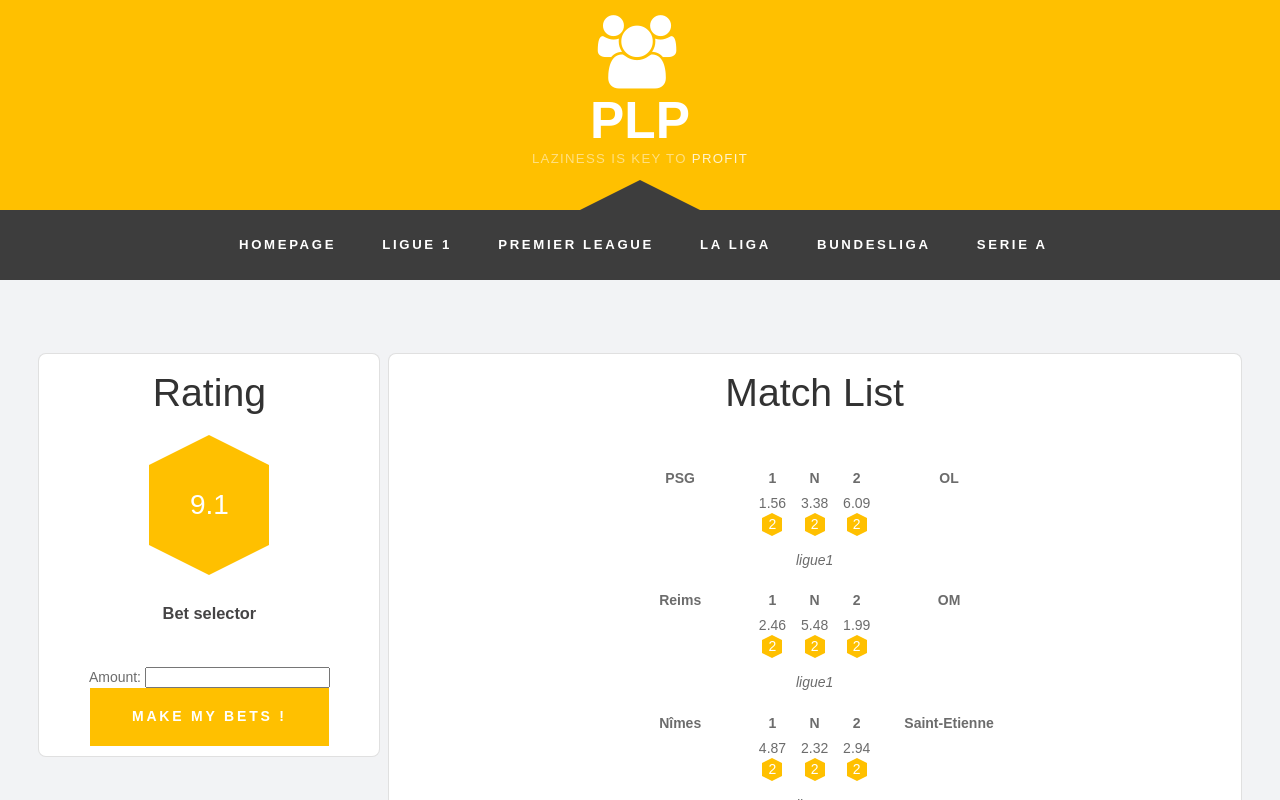
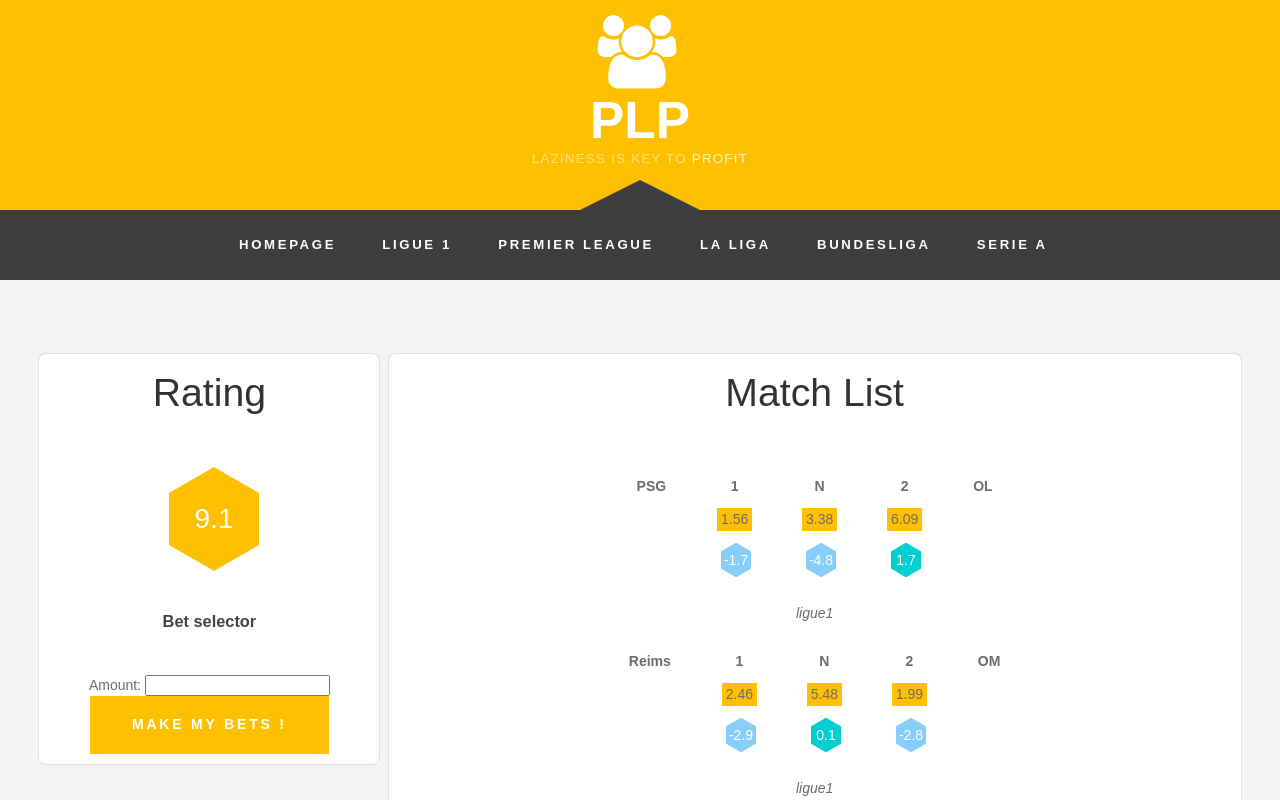
Before and after one commit to M-Garrigues/PLP, a Vue app in the folder web/: page / in a window 1280 px wide. Shown: the top 800 px of the page. Built offline with nearby package versions, Linux system fonts and the light colour scheme.

Commit message:
update colored hexagon of the indicator

```diff
--- a/web/src/assets/template/main.css
+++ b/web/src/assets/template/main.css
@@ -997,39 +997,56 @@ ul.contact li a.icon-rss:before
 {
 	margin-top: 10em;
 }
-.hexagonLittle {
-	margin: 0 auto 1em auto;
-	width: 20px;
-	height: 13.3px;
-	line-height: 13.3px;
-	background: #FFC000;
-	position: relative;
-	text-align: center;
+.hex {
+	overflow: hidden;
+	visibility: hidden;
+	-webkit-transform: rotate(120deg);
+	-moz-transform: rotate(120deg);
+	-ms-transform: rotate(120deg);
+	-o-transform: rotate(120deg);
+	transform: rotate(120deg);
+	cursor: pointer;
 	color: #FFF;
-	font-size: 1em;
+	position: center;
 }
-.hexagonLittle:before {
-	content: "";
-	position: absolute;
-	top: -5px;
-	left: 0;
-	width: 0;
-	height: 0;
-	border-left: 10px solid transparent;
-	border-right: 10px solid transparent;
-	border-bottom: 5px solid #FFC000;
+.hex1 {
+	width: 30px;
+	height: 60px;
+	line-height: 60px;
+	margin: -12px 0 0 3px;
 }
-.hexagonLittle:after {
-	content: "";
-	position: absolute;
-	bottom: -5px;
-	left: 0;
-	width: 0;
-	height: 0;
-	border-left: 10px solid transparent;
-	border-right: 10px solid transparent;
-	border-top: 5px solid #FFC000;
+.hex2 {
+	width: 90px;
+	height: 180px;
+	line-height: 180px;
+	margin: -36px 0 0 9px;
+	font-size: 2em;
+
 }
+.hex-in1 {
+	overflow: hidden;
+	width: 100%;
+	height: 100%;
+	-webkit-transform: rotate(-60deg);
+	-moz-transform: rotate(-60deg);
+	-ms-transform: rotate(-60deg);
+	-o-transform: rotate(-60deg);
+	transform: rotate(-60deg);
+}
+.hex-in2 {
+	width: 100%;
+	height: 100%;
+	background-repeat: no-repeat;
+	background-position: 50%;
+	background-color: #FFC000;
+	visibility: visible;
+	-webkit-transform: rotate(-60deg);
+	-moz-transform: rotate(-60deg);
+	-ms-transform: rotate(-60deg);
+	-o-transform: rotate(-60deg);
+	transform: rotate(-60deg);
+}
+
 .hexagon {
 	margin: 0 auto 2em auto;
 	width: 120px;
--- a/web/src/components/in-wrapper/Match.vue
+++ b/web/src/components/in-wrapper/Match.vue
@@ -1,7 +1,7 @@
 <template>
     <div id="row">
         <div id="content">
-            <table align="center" width=65%>
+            <table align="center" width=65% style="border-spacing: 50px 10px">
                 <tr>
                     <th width=35% >{{H_team}}</th>
                     <th width=10%>1</th>
@@ -11,16 +11,16 @@
                 </tr>
                 <tr>
                     <td/>
-                    <td>{{H_cote}}</td>
-                    <td>{{D_cote}}</td>
-                    <td>{{A_cote}}</td>
+                    <td style="background-color: #FFC000">{{H_cote}}</td>
+                    <td style="background-color: #FFC000">{{D_cote}}</td>
+                    <td style="background-color: #FFC000">{{A_cote}}</td>
                     <td/>
                 </tr>
                 <tr>
                     <td/>
-                    <td><div class="hexagonLittle"><span>{{H_ind}}</span></div></td>
-                    <td><div class="hexagonLittle"><span>{{D_ind}}</span></div></td>
-                    <td><div class="hexagonLittle"><span>{{A_ind}}</span></div></td>
+                    <td align="center"><div class="hex hex1"><div class="hex-in1"><div class="hex-in2" :style="`background-color:${indicatorColor(H_ind)}`"><span>{{H_ind}}</span></div></div></div></td>
+                    <td align="center"><div class="hex hex1"><div class="hex-in1"><div class="hex-in2" :style="`background-color:${indicatorColor(D_ind)}`"><span>{{D_ind}}</span></div></div></div></td>
+                    <td align="center"><div class="hex hex1"><div class="hex-in1"><div class="hex-in2" :style="`background-color:${indicatorColor(A_ind)}`"><span>{{A_ind}}</span></div></div></div></td>
                     <td/>
                 </tr>
             </table>
@@ -43,7 +43,12 @@
             "A_cote",
             "A_ind",
             "league"
-        ]
+        ],
+        methods: {
+            indicatorColor: function(indicator) {
+                return indicator > 0 ? "#00CED1" : "#87CEFA";
+            },
+        }
     }
 </script>
 
--- a/web/src/components/in-wrapper/MatchList.vue
+++ b/web/src/components/in-wrapper/MatchList.vue
@@ -27,11 +27,11 @@
                         H_team : "PSG",
                         A_team : "OL",
                         H_cote : 1.56,
-                        H_ind  : 2,
+                        H_ind  : -1.7,
                         D_cote : 3.38,
-                        D_ind  : 2,
+                        D_ind  : -4.8,
                         A_cote : 6.09,
-                        A_ind  : 2,
+                        A_ind  : 1.7,
                         league : "ligue1"
                     },
                     {
@@ -39,11 +39,11 @@
                         H_team : "Reims",
                         A_team : "OM",
                         H_cote : 2.46,
-                        H_ind  : 2,
+                        H_ind  : -2.9,
                         D_cote : 5.48,
-                        D_ind  : 2,
+                        D_ind  : 0.1,
                         A_cote : 1.99,
-                        A_ind  : 2,
+                        A_ind  : -2.8,
                         league : "ligue1"
                     },
                     {
@@ -51,11 +51,11 @@
                         H_team : "Nîmes",
                         A_team : "Saint-Etienne",
                         H_cote : 4.87,
-                        H_ind  : 2,
+                        H_ind  : 0.9,
                         D_cote : 2.32,
-                        D_ind  : 2,
+                        D_ind  : -4.3,
                         A_cote : 2.94,
-                        A_ind  : 2,
+                        A_ind  : -4.2,
                         league : "ligue1"
                     },
                     {
@@ -63,11 +63,11 @@
                         H_team : "Liverpool",
                         A_team : "Bournemouth",
                         H_cote : 1.56,
-                        H_ind  : 2,
+                        H_ind  : 2.1,
                         D_cote : 3.38,
-                        D_ind  : 2,
+                        D_ind  : 0.0,
                         A_cote : 6.09,
-                        A_ind  : 2,
+                        A_ind  : -4.7,
                         league : "premierLeague"
                     },
                     {
@@ -75,11 +75,11 @@
                         H_team : "Bayern Munich",
                         A_team : "RB Leipzig",
                         H_cote : 1.78,
-                        H_ind  : 2,
+                        H_ind  : -5.2,
                         D_cote : 3.27,
-                        D_ind  : 2,
+                        D_ind  : 1.2,
                         A_cote : 6.10,
-                        A_ind  : 2,
+                        A_ind  : -2.8,
                         league : "bundesliga"
                     },
                     {
@@ -87,9 +87,9 @@
                         H_team : "Juve",
                         A_team : "Bologna",
                         H_cote : 6.01,
-                        H_ind  : 2,
+                        H_ind  : 2.1,
                         D_cote : 2.19,
-                        D_ind  : 2,
+                        D_ind  : -2.6,
                         A_cote : 9.10,
                         A_ind  : 2,
                         league : "serieA"
@@ -99,11 +99,11 @@
                         H_team : "Fiorentina",
                         A_team : "AC Milan",
                         H_cote : 4.81,
-                        H_ind  : 2,
+                        H_ind  : -1.4,
                         D_cote : 1.12,
-                        D_ind  : 2,
+                        D_ind  : 3.5,
                         A_cote : 7.04,
-                        A_ind  : 2,
+                        A_ind  : 2.2,
                         league : "serieA"
                     },
                     {
@@ -111,11 +111,11 @@
                         H_team : "FC Barcelona",
                         A_team : "Eibar",
                         H_cote : 1.25,
-                        H_ind  : 2,
+                        H_ind  : -5.9,
                         D_cote : 4.78,
-                        D_ind  : 2,
+                        D_ind  : -5.3,
                         A_cote : 10.29,
-                        A_ind  : 2,
+                        A_ind  : 5.6,
                         league : "liga"
                     },
                     {
@@ -123,11 +123,11 @@
                         H_team : "Valencia",
                         A_team : "Real Madrid",
                         H_cote : 4.32,
-                        H_ind  : 2,
+                        H_ind  : -0.1,
                         D_cote : 3.82,
-                        D_ind  : 2,
+                        D_ind  : 1.4,
                         A_cote : 2.41,
-                        A_ind  : 2,
+                        A_ind  : 2.3,
                         league :"liga"
                     },
                     {
@@ -135,11 +135,11 @@
                         H_team : "Bordeaux",
                         A_team : "Rennes",
                         H_cote : 2.54,
-                        H_ind  : 2,
+                        H_ind  : -5.9,
                         D_cote : 3.87,
-                        D_ind  : 2,
+                        D_ind  : -1.7,
                         A_cote : 2.45,
-                        A_ind  : 2,
+                        A_ind  : 1.9,
                         league : "ligue1"
                     }
                 ]
--- a/web/src/components/in-wrapper/SideBar.vue
+++ b/web/src/components/in-wrapper/SideBar.vue
@@ -5,8 +5,8 @@
                 <h2>Rating</h2>
             </div>
         </div>
-        <div id="indicator">
-            <div class="hexagon"><span>9.1</span></div>
+        <div id="indicator" align="center">
+            <div class="hex hex2"><div class="hex-in1"><div class="hex-in2"><span>9.1</span></div></div></div>
         </div>
 
 
```
